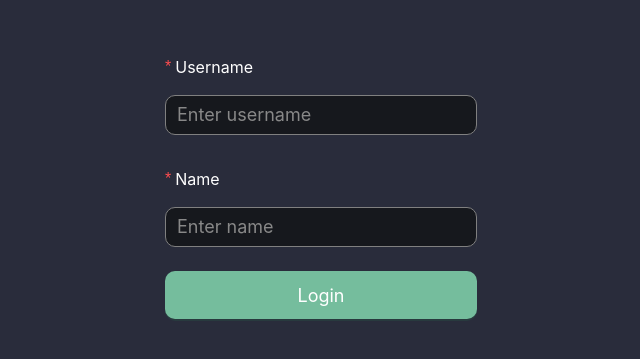
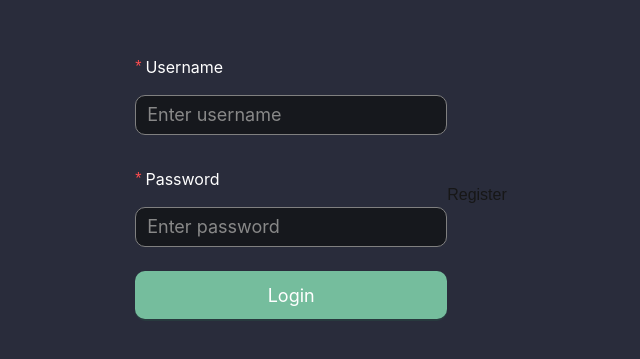
Before and after one commit to ermin-mumic/SoPra_Client, a Next.js app: page /login in a window 1280 px wide. Shown: the part 205-564 px from the top of the page, without its empty margins (319-959 px from the left). Built offline with nearby package versions, Linux system fonts and the light colour scheme; no server answers; what @ant-design/nextjs-registry would draw is missing.

Commit message:
added code to [id]/page.tsx

```diff
--- a/app/login/page.tsx
+++ b/app/login/page.tsx
@@ -1,36 +1,36 @@
 "use client"; // For components that need React hooks and browser APIs, SSR (server side rendering) has to be disabled. Read more here: https://nextjs.org/docs/pages/building-your-application/rendering/server-side-rendering
 
 import { useRouter } from "next/navigation"; // use NextJS router for navigation
-import { useApi } from "@/hooks/useApi";
+import { useApi } from "@/hooks/useApi"; // hook starts with "use
 import useLocalStorage from "@/hooks/useLocalStorage";
-import { User } from "@/types/user";
-import { Button, Form, Input } from "antd";
+import { User } from "@/types/user"; // imports the defined structure of a User object
+import { Button, Form, Input } from "antd"; // imports UI components from Ant Design Library
 // Optionally, you can import a CSS module or file for additional styling:
 // import styles from "@/styles/page.module.css";
 
-interface FormFieldProps {
+interface FormFieldProps { //defines structure of a form field
   label: string;
   value: string;
 }
 
-const Login: React.FC = () => {
-  const router = useRouter();
-  const apiService = useApi();
-  const [form] = Form.useForm();
+const Login: React.FC = () => { // defines a React component Login that returns JSX(HTML)
+  const router = useRouter(); // for navigation (redirecting user etc.)
+  const apiService = useApi(); // for HTTP requests to server
+  const [form] = Form.useForm(); // extracting first element and assigning to variabel form (list destructuring)
   // useLocalStorage hook example use
-  // The hook returns an object with the value and two functions
+  // The hook returns an object with the value and two functions (set, clear)
   // Simply choose what you need from the hook:
   const {
     // value: token, // is commented out because we do not need the token value
-    set: setToken, // we need this method to set the value of the token to the one we receive from the POST request to the backend server API
+    set: setToken, // extracting set attribute and renaming it setToken, we need this method to set the value of the token to the one we receive from the POST request to the backend server API
     // clear: clearToken, // is commented out because we do not need to clear the token when logging in
   } = useLocalStorage<string>("token", ""); // note that the key we are selecting is "token" and the default value we are setting is an empty string
   // if you want to pick a different token, i.e "usertoken", the line above would look as follows: } = useLocalStorage<string>("usertoken", "");
 
-  const handleLogin = async (values: FormFieldProps) => {
+  const handleLogin = async (values: FormFieldProps) => { // awaiting function executed when Login submitted, takes in values in form of FormFields
     try {
       // Call the API service and let it handle JSON serialization and error handling
-      const response = await apiService.post<User>("/users", { values });
+      const response = await apiService.post<User>("/users", { values }); // awaits the response of the POST to server with expected form of a User. It sends {values} (POST) to endpoint "/users"
 
       // Use the useLocalStorage hook that returned a setter function (setToken in line 41) to store the token if available
       if (response.token) {
@@ -48,29 +48,31 @@ const Login: React.FC = () => {
     }
   };
 
-  return (
+
+
+  return ( // returning the JSX (UI) Structure
     <div className="login-container">
-      <Form
-        form={form}
+      <Form //create a form with various attributes
+        form={form} //binding form to the above defined form instance
         name="login"
         size="large"
         variant="outlined"
-        onFinish={handleLogin}
+        onFinish={handleLogin} // handleLogin is executed when successfully submitted
         layout="vertical"
       >
         <Form.Item
-          name="username"
-          label="Username"
+          name="username" // used to reference input value
+          label="Username" // what is displayed
           rules={[{ required: true, message: "Please input your username!" }]}
         >
           <Input placeholder="Enter username" />
         </Form.Item>
         <Form.Item
-          name="name"
-          label="Name"
-          rules={[{ required: true, message: "Please input your name!" }]}
+          name="password"
+          label="Password"
+          rules={[{ required: true, message: "Please input your password!" }]}
         >
-          <Input placeholder="Enter name" />
+          <Input placeholder="Enter password" />
         </Form.Item>
         <Form.Item>
           <Button type="primary" htmlType="submit" className="login-button">
@@ -78,6 +80,12 @@ const Login: React.FC = () => {
           </Button>
         </Form.Item>
       </Form>
+      <div>
+        <span
+            onClick = {() => router.push("/register")}>
+          Register
+        </span>
+      </div>
     </div>
   );
 };
--- a/app/users/[id]/page.tsx
+++ b/app/users/[id]/page.tsx
@@ -2,3 +2,6 @@
 // each user has their own slug /[id] (/1, /2, /3, ...) and is displayed using this file
 // try to leverage the component library from antd by utilizing "Card" to display the individual user
 // import { Card } from "antd"; // similar to /app/users/page.tsx
+const UserPage = () => {
+    return <div>User Profile Page</div>;
+};
```
Also changed, not shown: app/register/page.tsx (added, +7 -0 lines).
